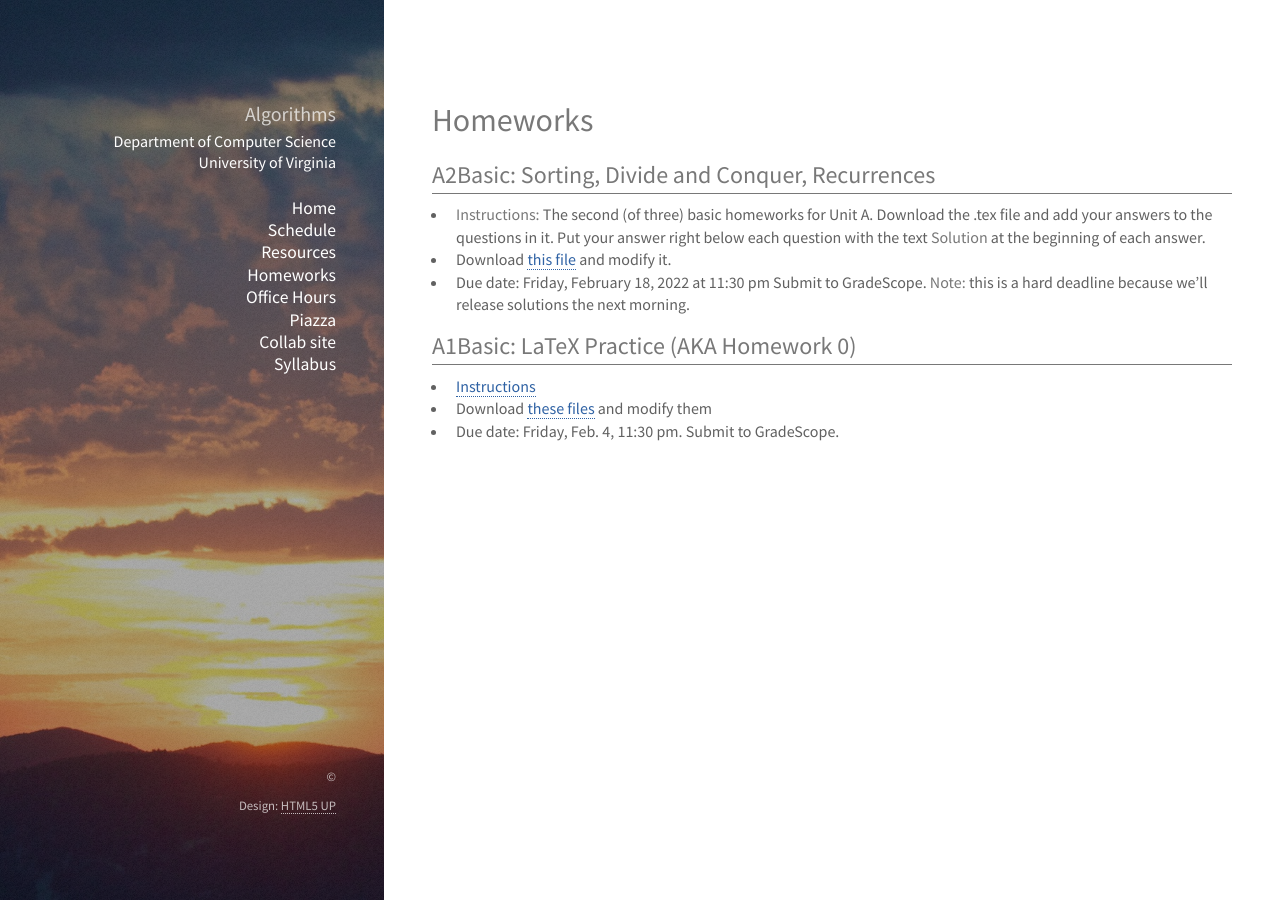
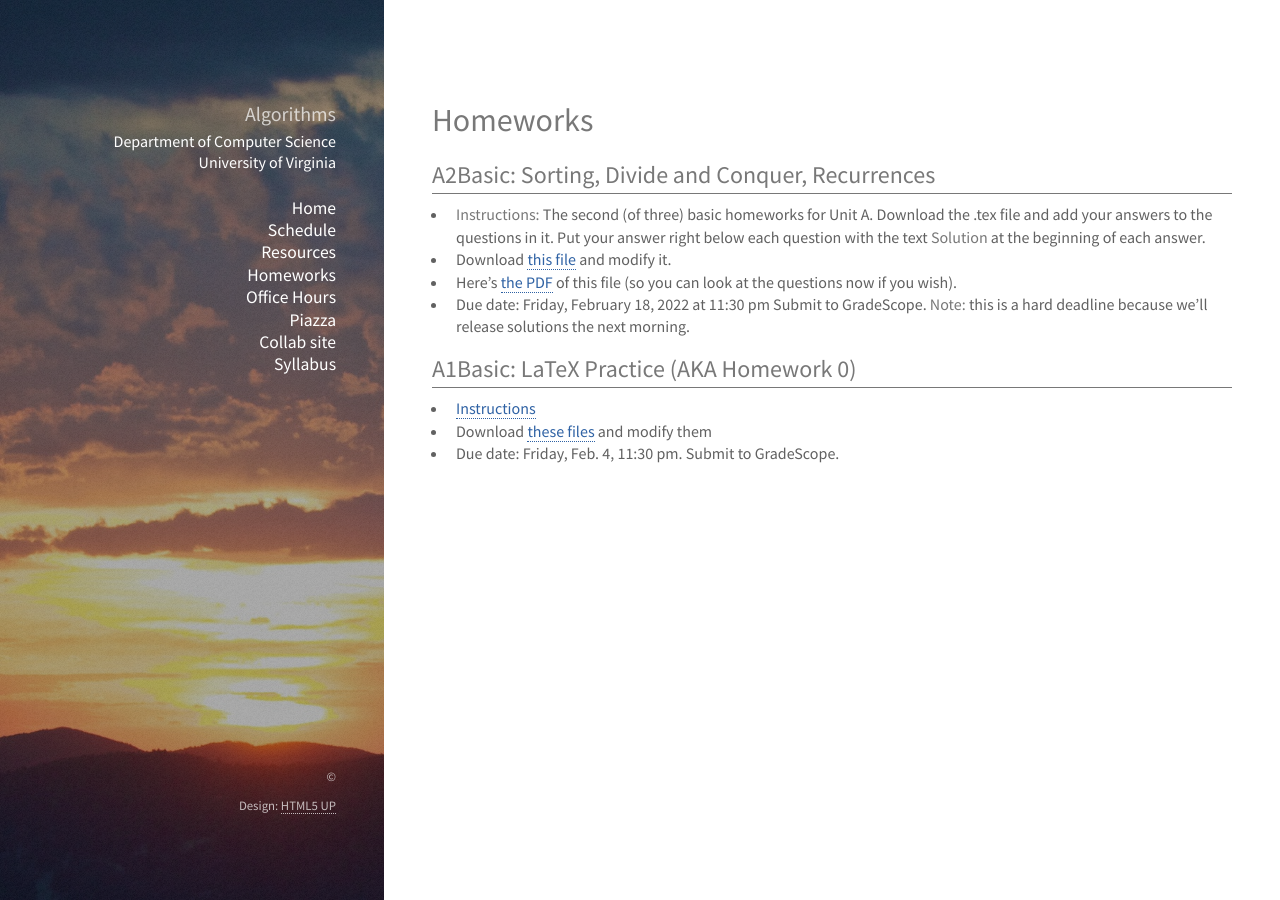
Before and after one commit to uva-cs/cs4102-s22, a Jekyll site: the page built from homework/index.md, in a window 1280 px wide. Built offline with Jekyll 4.4.1, drawn with Linux system fonts in a browser that asks for light colours; nearby versions of some CDN libraries; library files that are not in the unit come from our copies.

Commit message:
second basic HW for Unit A, updated

```diff
--- a/homework/index.md
+++ b/homework/index.md
@@ -9,6 +9,7 @@ title: Schedule - CS4102 Algorithms - Spring 2022
 
 * **Instructions:** The second (of three) basic homeworks for Unit A. Download the .tex file and add your answers to the questions in it. Put your answer right below each question with the text **Solution** at the beginning of each answer.
 * Download [this file](../unita/basic/latex/cs4102_a-basic2.tex) and modify it.
+* Here's [the PDF](../unita/basic/latex/cs4102_a-basic2.pdfß) of this file (so you can look at the questions now if you wish).
 * Due date: Friday, February 18, 2022 at 11:30 pm  Submit to GradeScope. **Note:** this is a hard deadline because we'll release solutions the next morning.
 
 ## A1Basic: LaTeX Practice (AKA Homework 0)
```
Also changed, not shown: 2 other files.
